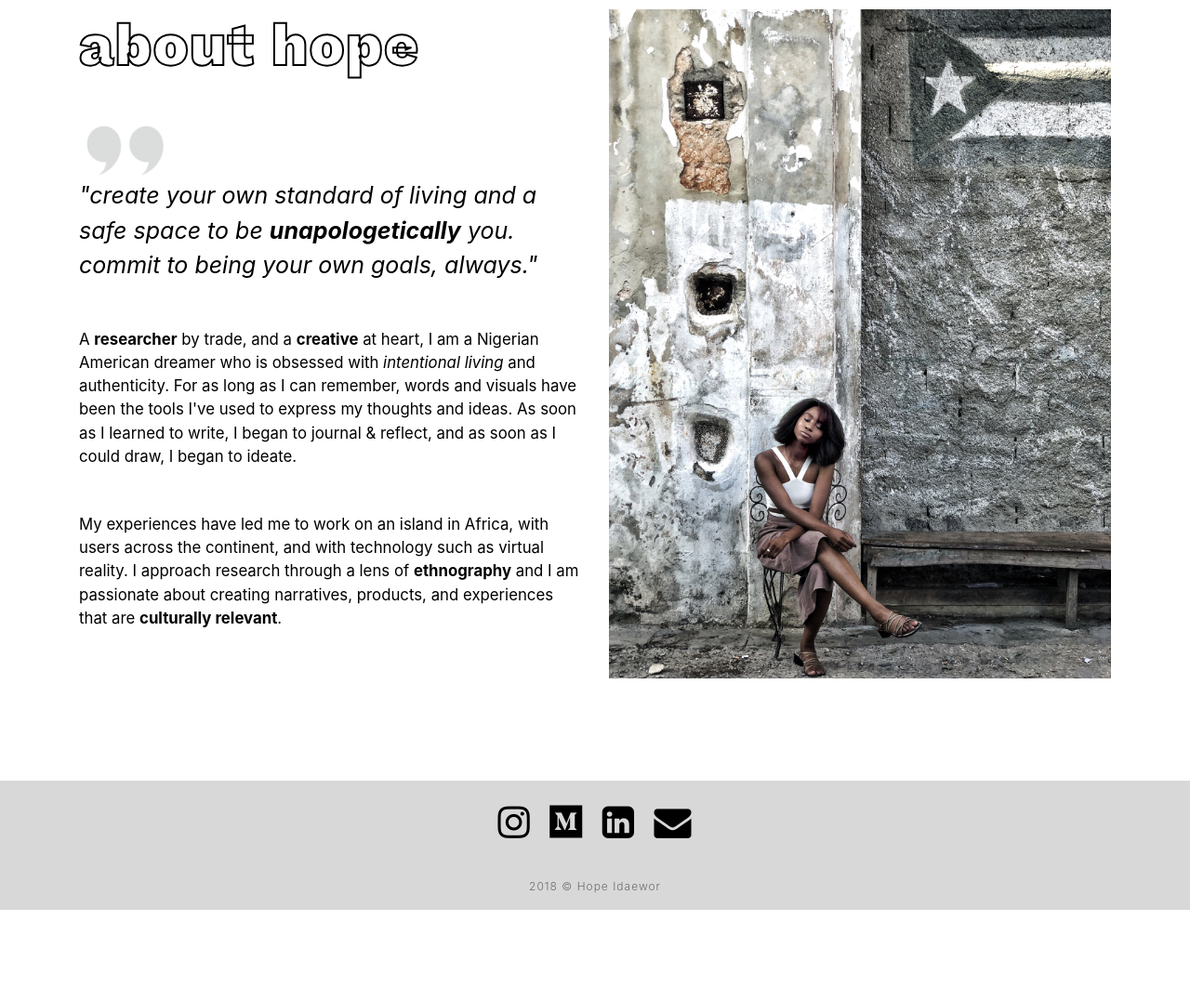
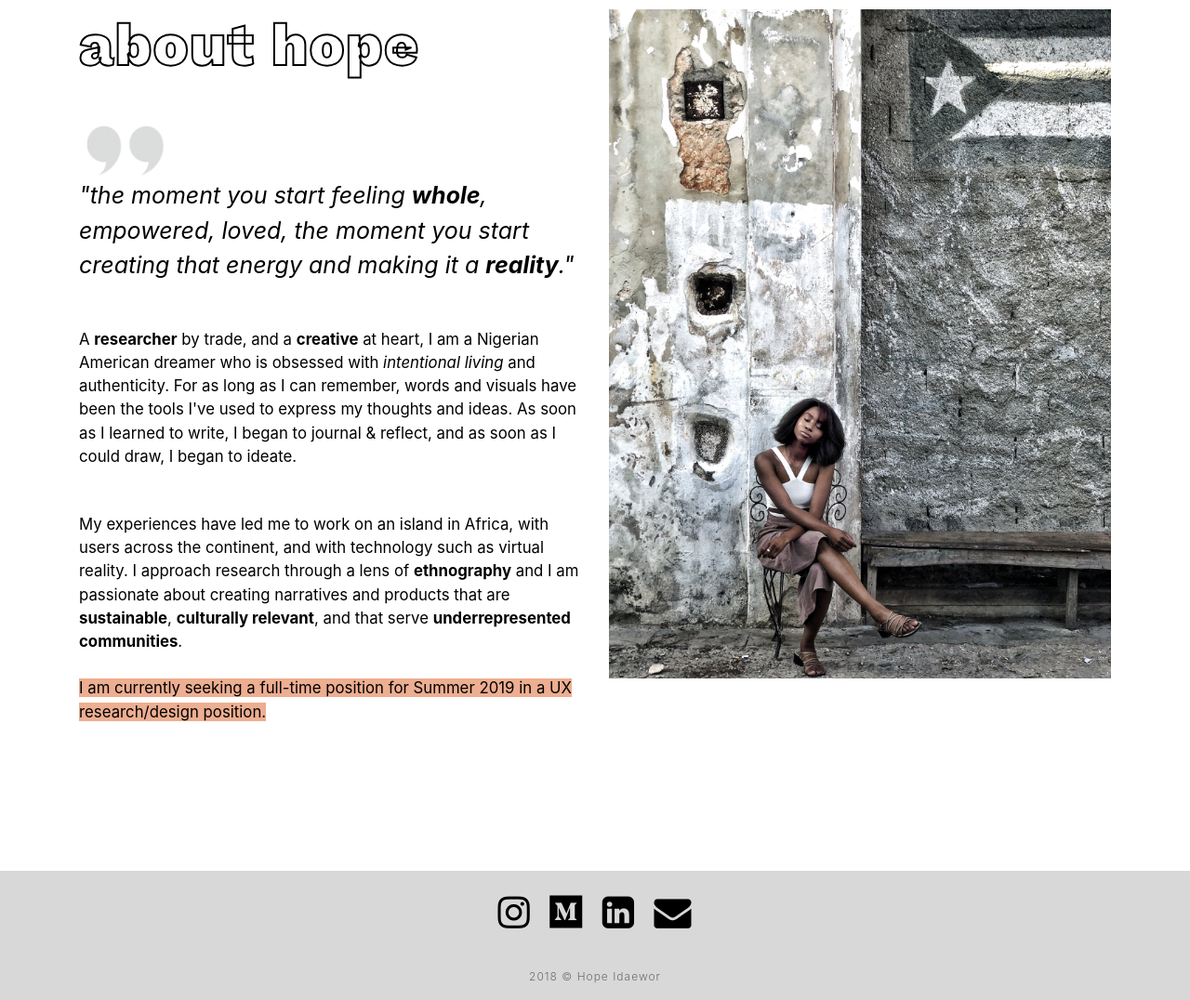
Before and after one commit to hidaewor/myportfolio, a PHP site: page /about.html in a window 1280 px wide. Shown: the part 190-1266 px from the top of the page at 93% size. Before the commit the page ends 1169 px from the top, so only its background shows below. Run offline with PHP 8.4, Linux system fonts and the light colour scheme; some libraries are stand-ins or nearby versions.

Commit message:
few changes

```diff
--- a/about.html
+++ b/about.html
@@ -111,13 +111,15 @@
 							<h1 class="parallax-fade-top-2"><span>about hope</span></h1>
 
 							<div class="quote">
-								<p class="lead">"create your own standard of living and a safe space to be <b>unapologetically</b> you. commit to being your own goals, always."</p>
+								<p class="lead">"the moment you start feeling <b>whole</b>, empowered, loved, the moment you start creating that energy and making it a <b>reality</b>."</p>
 							</div>
 
 							<p class="lead">
 							A <b>researcher</b> by trade, and a <b>creative</b> at heart, I am a Nigerian American dreamer who is obsessed with <i>intentional living</i> and authenticity. For as long as I can remember, words and visuals have been the tools I've used to express my thoughts and ideas. As soon as I learned to write, I began to journal & reflect, and as soon as I could draw, I began to ideate.</p>
 							<p class="lead">
-							My experiences have led me to work on an island in Africa, with users across the continent, and with technology such as virtual reality. I approach research through a lens of <b>ethnography</b> and I am passionate about creating narratives, products, and experiences that are <b>culturally relevant</b>.
+							My experiences have led me to work on an island in Africa, with users across the continent, and with technology such as virtual reality. I approach research through a lens of <b>ethnography</b> and I am passionate about creating narratives and products that are <b>sustainable</b>, <b>culturally relevant</b>, and that serve <b>underrepresented communities</b>.
+							</br></br>
+							<span class="highlight">I am currently seeking a full-time position for Summer 2019 in a UX research/design position.</span>
 							</p>
 
 
--- a/css/style.css
+++ b/css/style.css
@@ -18,6 +18,9 @@
  ================================================== */
 
 /* General */
+.highlight{
+    background-color: #EDAE91;
+}
 table{
     border-collapse: collapse;
     border: 0;
```
Also changed, not shown: img/home/portrait.png.
